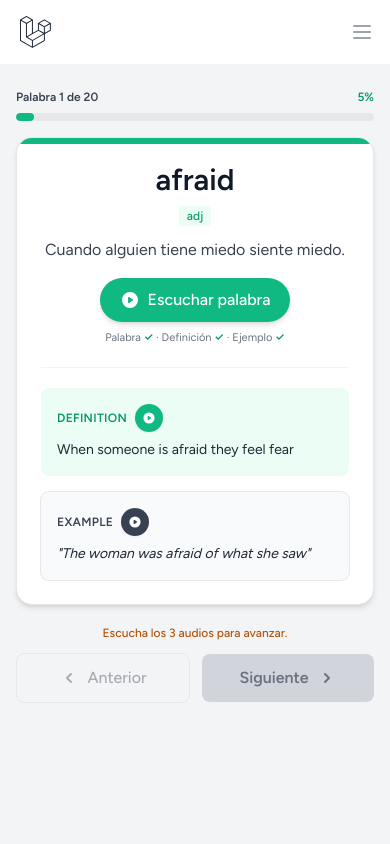
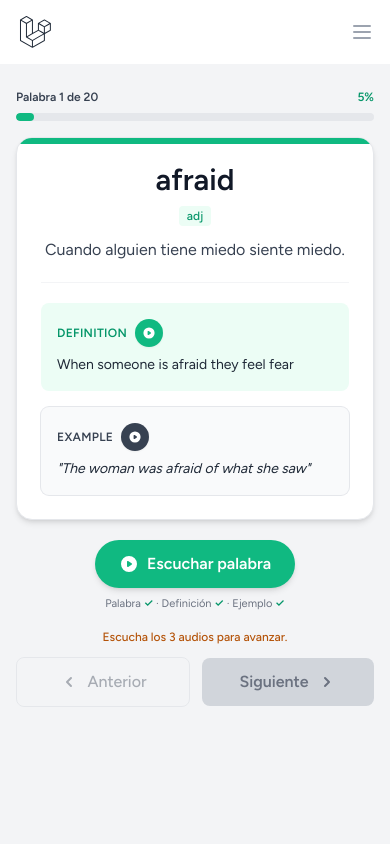
Before and after one commit to PaulinoMiguel/english_app, a Laravel app: page /units/101/exercises/listen-and-read in a window 390 px wide. Run offline with Laravel 12, Linux system fonts and the light colour scheme; the visitor is signed in with stand-in values (Sample User, id 1); data comes from the database, SQL or seed files in the repository; style sheets or scripts are compiled from the project's sources; parts of the project's set-up code (start-up, migrations or seed data) failed here and were passed over; some libraries are stand-ins or nearby versions.

Commit message:
Listen and Read: move "Escuchar palabra" button down by nav
Lift x-data scope to wrap card + nav so the play-all button can sit just
above Anterior/Siguiente, keeping play and next within thumb reach on
mobile instead of split top/bottom of the screen.

Co-Authored-By: Claude Opus 4.7 (1M context) <noreply@anthropic.com>

```diff
--- a/resources/views/livewire/exercises/listen-and-read.blade.php
+++ b/resources/views/livewire/exercises/listen-and-read.blade.php
@@ -246,8 +246,9 @@ new #[Layout('layouts.app')] class extends Component
                             a.onended = () => { this.markDone(key); this.playSequence(rest); };
                             a.play().catch(() => { this.markDone(key); this.playSequence(rest); });
                         },
-                     }"
-                     class="relative bg-white dark:bg-gray-800 rounded-2xl shadow-md border border-gray-200 dark:border-gray-700 overflow-hidden">
+                     }">
+
+                <div class="relative bg-white dark:bg-gray-800 rounded-2xl shadow-md border border-gray-200 dark:border-gray-700 overflow-hidden">
                     <div class="absolute top-0 left-0 right-0 h-1.5 {{ $palette['accent'] }}"></div>
 
                     {{-- Hidden audio elements. @ended marks played; markDone notifies server when all 3 done. --}}
@@ -279,30 +280,6 @@ new #[Layout('layouts.app')] class extends Component
                             </div>
                             @if ($word->translation)
                                 <p class="text-base text-gray-700 dark:text-gray-300">{{ $word->translation }}</p>
-                            @endif
-
-                            @if ($word->audio_file)
-                                <div class="mt-4">
-                                    <button type="button"
-                                            @click="playAll()"
-                                            class="inline-flex items-center gap-2 px-5 py-2.5 rounded-full {{ $palette['accent'] }} text-white font-medium hover:opacity-90 active:scale-95 transition shadow-md">
-                                        <svg x-show="stage === null" xmlns="http://www.w3.org/2000/svg" class="h-5 w-5" viewBox="0 0 20 20" fill="currentColor">
-                                            <path fill-rule="evenodd" d="M10 18a8 8 0 100-16 8 8 0 000 16zM9.555 7.168A1 1 0 008 8v4a1 1 0 001.555.832l3-2a1 1 0 000-1.664l-3-2z" clip-rule="evenodd" />
-                                        </svg>
-                                        <svg x-show="stage !== null" xmlns="http://www.w3.org/2000/svg" class="h-5 w-5" viewBox="0 0 20 20" fill="currentColor" style="display:none;">
-                                            <path fill-rule="evenodd" d="M10 18a8 8 0 100-16 8 8 0 000 16zM7 9a1 1 0 011-1h4a1 1 0 011 1v2a1 1 0 01-1 1H8a1 1 0 01-1-1V9z" clip-rule="evenodd" />
-                                        </svg>
-                                        <span x-text="stage === null ? 'Escuchar palabra' : (stage === 'word' ? 'Reproduciendo palabra…' : (stage === 'def' ? 'Reproduciendo definición…' : 'Reproduciendo ejemplo…'))">Escuchar palabra</span>
-                                    </button>
-                                    <p class="text-[11px] text-gray-500 dark:text-gray-400 mt-2">
-                                        Palabra
-                                        <span x-show="playedWord" class="text-emerald-600 dark:text-emerald-400 font-semibold">✓</span>
-                                        · Definición
-                                        <span x-show="playedDef" class="text-emerald-600 dark:text-emerald-400 font-semibold">✓</span>
-                                        · Ejemplo
-                                        <span x-show="playedEx" class="text-emerald-600 dark:text-emerald-400 font-semibold">✓</span>
-                                    </p>
-                                </div>
                             @endif
                         </div>
 
@@ -354,8 +331,32 @@ new #[Layout('layouts.app')] class extends Component
                     </div>
                 </div>
 
-                {{-- Navigation buttons --}}
+                {{-- Bottom action area: play button just above nav so the thumb can reach both --}}
                 <div class="mt-5">
+                    @if ($word->audio_file)
+                        <div class="text-center mb-4">
+                            <button type="button"
+                                    @click="playAll()"
+                                    class="inline-flex items-center gap-2 px-6 py-3 rounded-full {{ $palette['accent'] }} text-white font-semibold hover:opacity-90 active:scale-95 transition shadow-md">
+                                <svg x-show="stage === null" xmlns="http://www.w3.org/2000/svg" class="h-5 w-5" viewBox="0 0 20 20" fill="currentColor">
+                                    <path fill-rule="evenodd" d="M10 18a8 8 0 100-16 8 8 0 000 16zM9.555 7.168A1 1 0 008 8v4a1 1 0 001.555.832l3-2a1 1 0 000-1.664l-3-2z" clip-rule="evenodd" />
+                                </svg>
+                                <svg x-show="stage !== null" xmlns="http://www.w3.org/2000/svg" class="h-5 w-5" viewBox="0 0 20 20" fill="currentColor" style="display:none;">
+                                    <path fill-rule="evenodd" d="M10 18a8 8 0 100-16 8 8 0 000 16zM7 9a1 1 0 011-1h4a1 1 0 011 1v2a1 1 0 01-1 1H8a1 1 0 01-1-1V9z" clip-rule="evenodd" />
+                                </svg>
+                                <span x-text="stage === null ? 'Escuchar palabra' : (stage === 'word' ? 'Reproduciendo palabra…' : (stage === 'def' ? 'Reproduciendo definición…' : 'Reproduciendo ejemplo…'))">Escuchar palabra</span>
+                            </button>
+                            <p class="text-[11px] text-gray-500 dark:text-gray-400 mt-2">
+                                Palabra
+                                <span x-show="playedWord" class="text-emerald-600 dark:text-emerald-400 font-semibold">✓</span>
+                                · Definición
+                                <span x-show="playedDef" class="text-emerald-600 dark:text-emerald-400 font-semibold">✓</span>
+                                · Ejemplo
+                                <span x-show="playedEx" class="text-emerald-600 dark:text-emerald-400 font-semibold">✓</span>
+                            </p>
+                        </div>
+                    @endif
+
                     @if (! $unlocked)
                         <p class="text-xs text-center text-amber-700 dark:text-amber-400 mb-3 font-medium">
                             Escucha los 3 audios para avanzar.
@@ -385,6 +386,7 @@ new #[Layout('layouts.app')] class extends Component
                         </button>
                     </div>
                 </div>
+                </div>
             @endif
         </div>
     </div>
```
